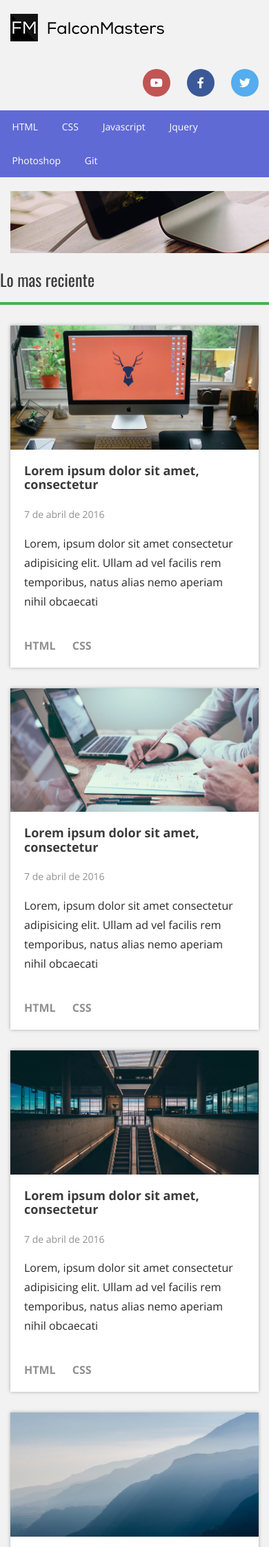
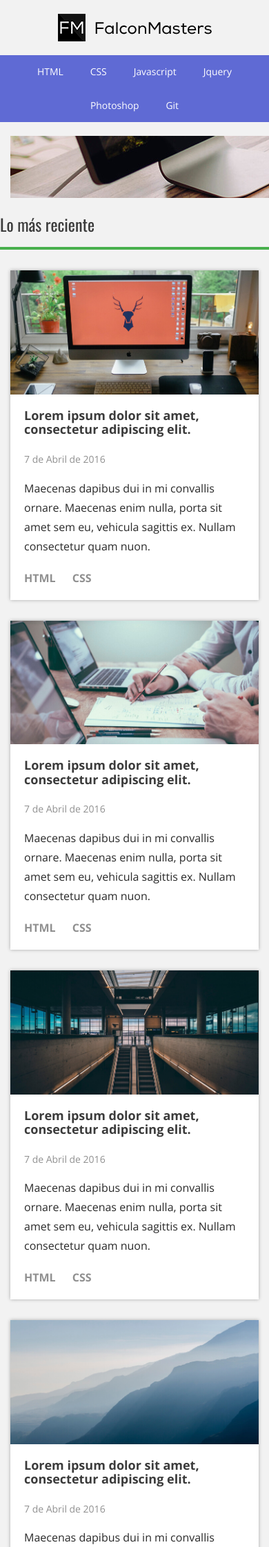
Before and after one commit to jguerrero101314/CursosDise-oWeb, a PHP site: page / in a window 390 px wide; the page is wider, and only the part inside the window is pictured. Shown: the top 2243 px of that part at 69% size. Run offline with PHP 8.4, Linux system fonts and the light colour scheme; some libraries are stand-ins or nearby versions.

Commit message:
236. Acabando detalles Responsive del Blog

```diff
--- /dev/null
+++ b/Practicas/blog/css/_mediaQueries.scss
@@ -0,0 +1,46 @@
+@media screen and (max-width:768px) {
+    header {
+        .logo {
+            display: block;
+            margin: 0 auto;
+            text-align: center;
+        }
+        .redes-sociales {
+            display: none;
+        }
+        .menu {
+            ul {
+                text-align: center;
+                li {
+                    float: none;
+                }
+            }
+        }
+    }
+    .main {
+        .posts {
+            .post {
+                .contenedor {
+                    .info {
+                        .extracto {
+                            height: auto;
+                        }
+                    }
+                }
+            }
+        }
+    }
+    .sidebar {
+        display: none;
+    }
+    footer {
+        .menu {
+            ul {
+                text-align: center;
+                li {
+                    float: none;
+                }
+            }
+        }
+    }
+}
--- a/Practicas/blog/css/estilos.css
+++ b/Practicas/blog/css/estilos.css
@@ -309,4 +309,36 @@ footer .copyright p {
   margin: 0;
 }
 
+@media screen and (max-width: 768px) {
+  header .logo {
+    display: block;
+    margin: 0 auto;
+    text-align: center;
+  }
+  header .redes-sociales {
+    display: none;
+  }
+  header .menu ul {
+    text-align: center;
+  }
+  header .menu ul li {
+    float: none;
+  }
+
+  .main .posts .post .contenedor .info .extracto {
+    height: auto;
+  }
+
+  .sidebar {
+    display: none;
+  }
+
+  footer .menu ul {
+    text-align: center;
+  }
+  footer .menu ul li {
+    float: none;
+  }
+}
+
 /*# sourceMappingURL=estilos.css.map */
--- a/Practicas/blog/css/estilos.scss
+++ b/Practicas/blog/css/estilos.scss
@@ -35,3 +35,4 @@ a {
 @import "_main";
 @import "_sidebar";
 @import "_footer";
+@import "_mediaQueries";
--- a/Practicas/blog/index.html
+++ b/Practicas/blog/index.html
@@ -57,107 +57,114 @@
             <section class="main col-md-8">
                 <div class="row titulo-seccion">
                     <div class="col-md-12">
-                        <h3>Lo mas reciente</h3>
+                        <h3>Lo más reciente</h3>
                     </div>
                 </div>
-                <div class="row posts">
-                    <article class="col-md-6 post">
+
+                <section class="row posts">
+                    <article class="col-sm-6 post">
                         <div class="contenedor">
                             <div class="thumb">
-                                <a href=""> <img src="img/1.jpg" width="700px " alt=""> </a>
+                                <a href="#"><img src="img/1.jpg" width="700" alt=""></a>
                             </div>
                             <div class="info">
-                                <h2 class="titulo"><a href="">Lorem ipsum dolor sit amet, consectetur</a></h2>
-                                <p class="fecha">7 de abril de 2016</p>
-                                <p class="extracto">Lorem, ipsum dolor sit amet consectetur adipisicing elit. Ullam ad vel facilis rem temporibus, natus alias nemo aperiam nihil obcaecati</p>
+                                <h2 class="titulo"><a href="#">Lorem ipsum dolor sit amet, consectetur adipiscing elit.</a></h2>
+                                <p class="fecha">7 de Abril de 2016</p>
+                                <p class="extracto">Maecenas dapibus dui in mi convallis ornare. Maecenas enim nulla, porta sit amet sem eu, vehicula sagittis ex. Nullam consectetur quam nuon.</p>
                                 <div class="categorias">
-                                    <a href="">HTML</a>
-                                    <a href="">CSS</a>
+                                    <a href="#">HTML</a>
+                                    <a href="#">CSS</a>
                                 </div>
                             </div>
                         </div>
                     </article>
-                    <article class="col-md-6 post">
+
+                    <article class="col-sm-6 post">
                         <div class="contenedor">
                             <div class="thumb">
-                                <a href=""> <img src="img/2.jpg" width="700px " alt=""> </a>
+                                <a href="#"><img src="img/2.jpg" width="700" alt=""></a>
                             </div>
                             <div class="info">
-                                <h2 class="titulo"><a href="">Lorem ipsum dolor sit amet, consectetur</a></h2>
-                                <p class="fecha">7 de abril de 2016</p>
-                                <p class="extracto">Lorem, ipsum dolor sit amet consectetur adipisicing elit. Ullam ad vel facilis rem temporibus, natus alias nemo aperiam nihil obcaecati</p>
+                                <h2 class="titulo"><a href="#">Lorem ipsum dolor sit amet, consectetur adipiscing elit.</a></h2>
+                                <p class="fecha">7 de Abril de 2016</p>
+                                <p class="extracto">Maecenas dapibus dui in mi convallis ornare. Maecenas enim nulla, porta sit amet sem eu, vehicula sagittis ex. Nullam consectetur quam nuon.</p>
                                 <div class="categorias">
-                                    <a href="">HTML</a>
-                                    <a href="">CSS</a>
+                                    <a href="#">HTML</a>
+                                    <a href="#">CSS</a>
                                 </div>
                             </div>
                         </div>
                     </article>
-                    <article class="col-md-6 post">
+
+                    <article class="col-sm-6 post">
                         <div class="contenedor">
                             <div class="thumb">
-                                <a href=""> <img src="img/3.jpg" width="700px " alt=""> </a>
+                                <a href="#"><img src="img/3.jpg" width="700" alt=""></a>
                             </div>
                             <div class="info">
-                                <h2 class="titulo"><a href="">Lorem ipsum dolor sit amet, consectetur</a></h2>
-                                <p class="fecha">7 de abril de 2016</p>
-                                <p class="extracto">Lorem, ipsum dolor sit amet consectetur adipisicing elit. Ullam ad vel facilis rem temporibus, natus alias nemo aperiam nihil obcaecati</p>
+                                <h2 class="titulo"><a href="#">Lorem ipsum dolor sit amet, consectetur adipiscing elit.</a></h2>
+                                <p class="fecha">7 de Abril de 2016</p>
+                                <p class="extracto">Maecenas dapibus dui in mi convallis ornare. Maecenas enim nulla, porta sit amet sem eu, vehicula sagittis ex. Nullam consectetur quam nuon.</p>
                                 <div class="categorias">
-                                    <a href="">HTML</a>
-                                    <a href="">CSS</a>
+                                    <a href="#">HTML</a>
+                                    <a href="#">CSS</a>
                                 </div>
                             </div>
                         </div>
                     </article>
-                    <article class="col-md-6 post">
+
+                    <article class="col-sm-6 post">
                         <div class="contenedor">
                             <div class="thumb">
-                                <a href=""> <img src="img/4.jpg" width="700px " alt=""> </a>
+                                <a href="#"><img src="img/4.jpg" width="700" alt=""></a>
                             </div>
                             <div class="info">
-                                <h2 class="titulo"><a href="">Lorem ipsum dolor sit amet, consectetur</a></h2>
-                                <p class="fecha">7 de abril de 2016</p>
-                                <p class="extracto">Lorem, ipsum dolor sit amet consectetur adipisicing elit. Ullam ad vel facilis rem temporibus, natus alias nemo aperiam nihil obcaecati</p>
+                                <h2 class="titulo"><a href="#">Lorem ipsum dolor sit amet, consectetur adipiscing elit.</a></h2>
+                                <p class="fecha">7 de Abril de 2016</p>
+                                <p class="extracto">Maecenas dapibus dui in mi convallis ornare. Maecenas enim nulla, porta sit amet sem eu, vehicula sagittis ex. Nullam consectetur quam nuon.</p>
                                 <div class="categorias">
-                                    <a href="">HTML</a>
-                                    <a href="">CSS</a>
+                                    <a href="#">HTML</a>
+                                    <a href="#">CSS</a>
                                 </div>
                             </div>
                         </div>
                     </article>
-                    <article class="col-md-6 post">
+
+                    <article class="col-sm-6 post">
                         <div class="contenedor">
                             <div class="thumb">
-                                <a href=""> <img src="img/5.jpg" width="700px " alt=""> </a>
+                                <a href="#"><img src="img/5.jpg" width="700" alt=""></a>
                             </div>
                             <div class="info">
-                                <h2 class="titulo"><a href="">Lorem ipsum dolor sit amet, consectetur</a></h2>
-                                <p class="fecha">7 de abril de 2016</p>
-                                <p class="extracto">Lorem, ipsum dolor sit amet consectetur adipisicing elit. Ullam ad vel facilis rem temporibus, natus alias nemo aperiam nihil obcaecati</p>
+                                <h2 class="titulo"><a href="#">Lorem ipsum dolor sit amet, consectetur adipiscing elit.</a></h2>
+                                <p class="fecha">7 de Abril de 2016</p>
+                                <p class="extracto">Maecenas dapibus dui in mi convallis ornare. Maecenas enim nulla, porta sit amet sem eu, vehicula sagittis ex. Nullam consectetur quam nuon.</p>
                                 <div class="categorias">
-                                    <a href="">HTML</a>
-                                    <a href="">CSS</a>
+                                    <a href="#">HTML</a>
+                                    <a href="#">CSS</a>
                                 </div>
                             </div>
                         </div>
                     </article>
-                    <article class="col-md-6 post">
+
+                    <article class="col-sm-6 post">
                         <div class="contenedor">
                             <div class="thumb">
-                                <a href=""> <img src="img/6.jpg" width="700px " alt=""> </a>
+                                <a href="#"><img src="img/6.jpg" width="700" alt=""></a>
                             </div>
                             <div class="info">
-                                <h2 class="titulo"><a href="">Lorem ipsum dolor sit amet, consectetur</a></h2>
-                                <p class="fecha">7 de abril de 2016</p>
-                                <p class="extracto">Lorem, ipsum dolor sit amet consectetur adipisicing elit. Ullam ad vel facilis rem temporibus, natus alias nemo aperiam nihil obcaecati</p>
+                                <h2 class="titulo"><a href="#">Lorem ipsum dolor sit amet, consectetur adipiscing elit.</a></h2>
+                                <p class="fecha">7 de Abril de 2016</p>
+                                <p class="extracto">Maecenas dapibus dui in mi convallis ornare. Maecenas enim nulla, porta sit amet sem eu, vehicula sagittis ex. Nullam consectetur quam nuon.</p>
                                 <div class="categorias">
-                                    <a href="">HTML</a>
-                                    <a href="">CSS</a>
+                                    <a href="#">HTML</a>
+                                    <a href="#">CSS</a>
                                 </div>
                             </div>
                         </div>
                     </article>
-                </div>
+                </section>
+
                 <section class="row paginacion">
                     <div class="col-md-12">
                         <ul>
```
Also changed, not shown: 1 other file.
